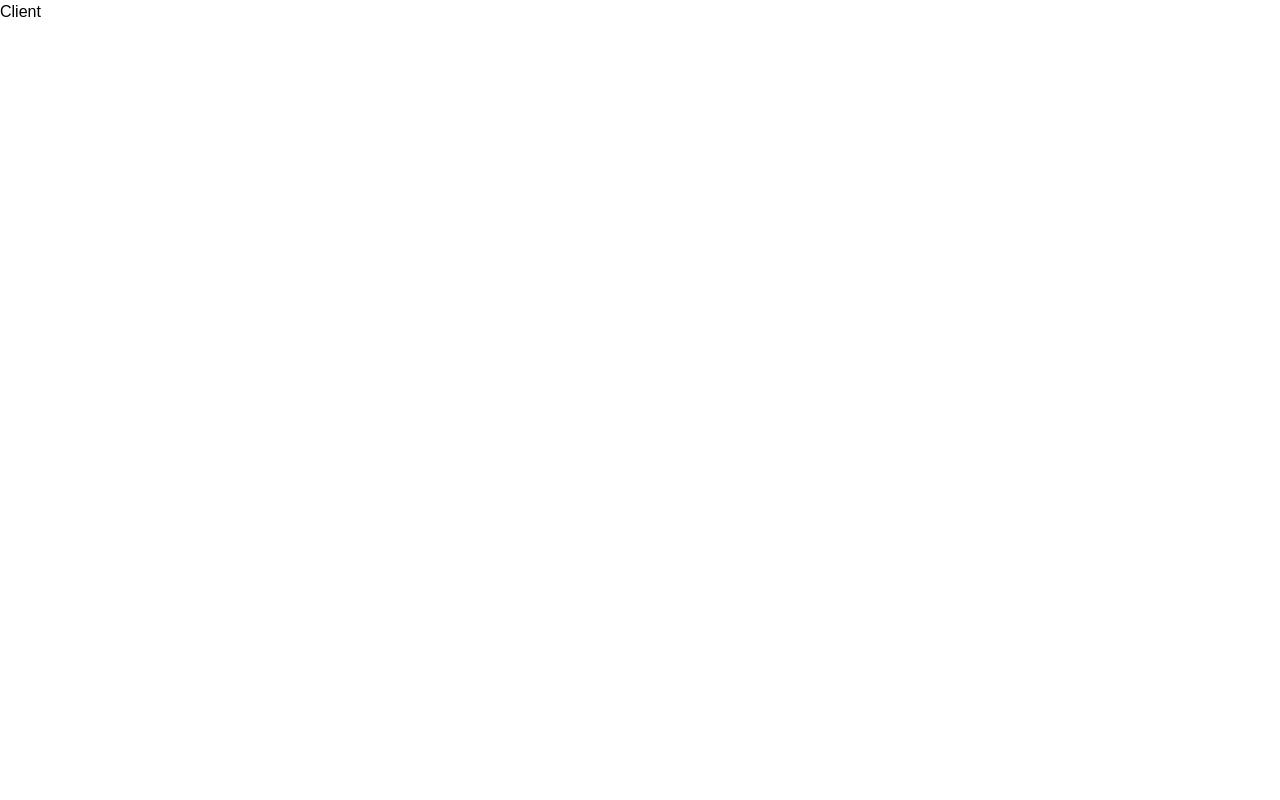
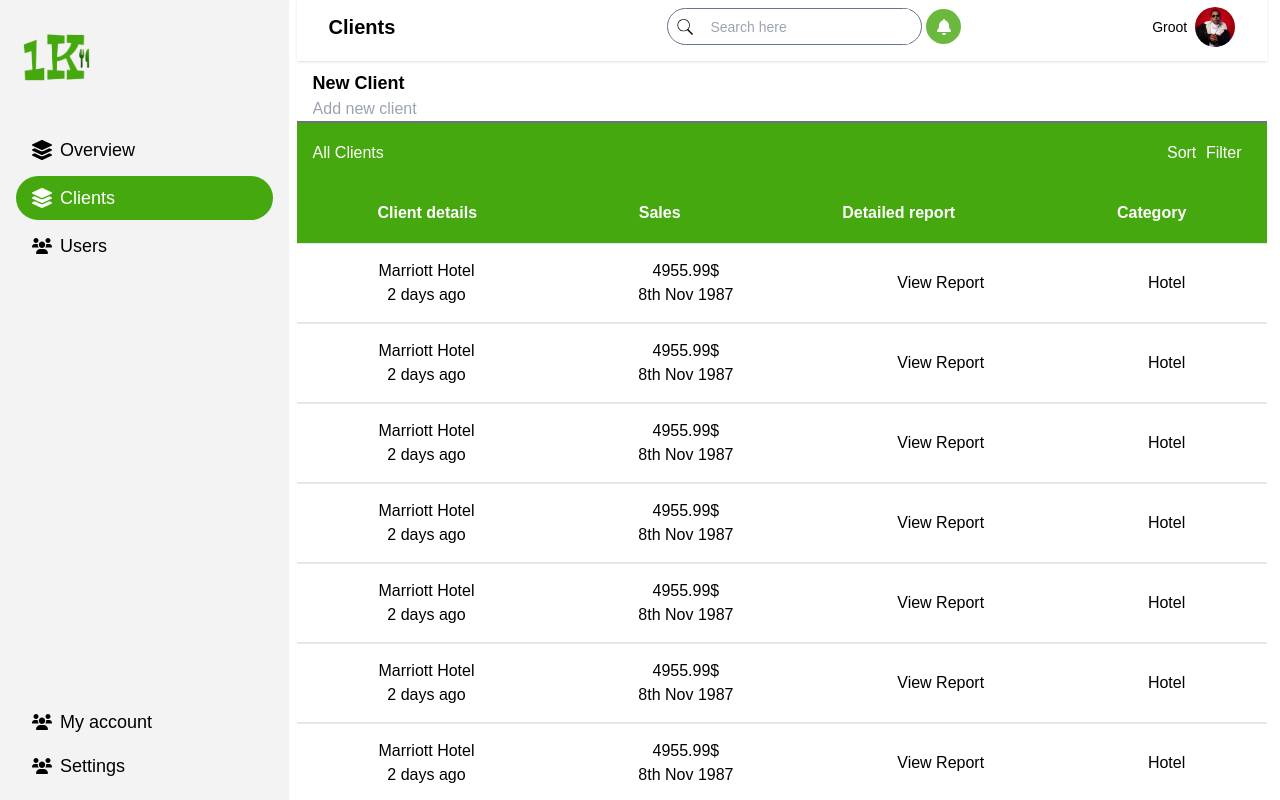
Before and after one commit to back-ticks/1k-restaurant, a React (Create React App) app in the folder 1k-restaurant/: page /clients in a window 1280 px wide. Shown: the top 800 px of the page. Built offline with nearby package versions, Linux system fonts and the light colour scheme.

Commit message:
handled clients page

```diff
--- /dev/null
+++ b/1k-restaurant/src/components/clientsDesc.js
@@ -0,0 +1,59 @@
+import React from 'react'
+import ClientDetails from './clientsDetails'
+
+function ClientDesc(props) {
+    return (
+        <div className='flex flex-col justify-center items-center text-white'>
+            <div className='w-full'>
+                <div className=' h-[60px] w-full bg-[#46A80F] items-center flex flex-row justify-between px-4'>
+                    <p>All Clients</p>
+                    <div className='flex flex-row justify-evenly w-[10%]'>
+                        <section>
+                            Sort
+                        </section>
+                        <section>
+                            Filter
+                        </section>
+                    </div>
+                </div>
+                <div className='flex items-center w-full'>
+                    <table className='w-full flex flex-col bg-[#46A80F] items-center'>
+                        <tr className='w-full h-[60px] flex flex-row justify-around items-center'>
+                            <th>
+                                Client details
+                            </th>
+                            <th>
+                                Sales
+                            </th>
+                            <th>
+                                Detailed report
+                            </th>
+                            <th>
+                                Category
+                            </th>
+                        </tr>
+                        <tr className='w-full h-full flex flex-col justify-around items-center bg-white text-black'>
+                            <ClientDetails details='Marriott Hotel' price='4955.99$' date='8th Nov 1987' category='Hotel' update='2 days ago' />
+                            <ClientDetails details='Marriott Hotel' price='4955.99$' date='8th Nov 1987' category='Hotel' update='2 days ago' />
+                            <ClientDetails details='Marriott Hotel' price='4955.99$' date='8th Nov 1987' category='Hotel' update='2 days ago' />
+                            <ClientDetails details='Marriott Hotel' price='4955.99$' date='8th Nov 1987' category='Hotel' update='2 days ago' />
+                            <ClientDetails details='Marriott Hotel' price='4955.99$' date='8th Nov 1987' category='Hotel' update='2 days ago' />
+                            <ClientDetails details='Marriott Hotel' price='4955.99$' date='8th Nov 1987' category='Hotel' update='2 days ago' />
+                            <ClientDetails details='Marriott Hotel' price='4955.99$' date='8th Nov 1987' category='Hotel' update='2 days ago' />
+                            <ClientDetails details='Marriott Hotel' price='4955.99$' date='8th Nov 1987' category='Hotel' update='2 days ago' />
+                            <ClientDetails details='Marriott Hotel' price='4955.99$' date='8th Nov 1987' category='Hotel' update='2 days ago' />
+                            <ClientDetails details='Marriott Hotel' price='4955.99$' date='8th Nov 1987' category='Hotel' update='2 days ago' />
+                            <ClientDetails details='Marriott Hotel' price='4955.99$' date='8th Nov 1987' category='Hotel' update='2 days ago' />
+                            <ClientDetails details='Marriott Hotel' price='4955.99$' date='8th Nov 1987' category='Hotel' update='2 days ago' />
+                            <ClientDetails details='Marriott Hotel' price='4955.99$' date='8th Nov 1987' category='Hotel' update='2 days ago' />
+                            <ClientDetails details='Marriott Hotel' price='4955.99$' date='8th Nov 1987' category='Hotel' update='2 days ago' />
+                            <ClientDetails details='Marriott Hotel' price='4955.99$' date='8th Nov 1987' category='Hotel' update='2 days ago' />
+                        </tr>
+                    </table>
+                </div>
+            </div>
+        </div >
+    )
+}
+
+export default ClientDesc
--- /dev/null
+++ b/1k-restaurant/src/components/clientsDetails.js
@@ -0,0 +1,25 @@
+
+import React from 'react'
+
+function ClientDetails(props) {
+  return (
+    <div className='h-20 w-full border-y flex flex-row justify-around items-center text-center'>
+        <td>
+            {props.details}
+            <h5>{props.update}</h5>
+        </td>
+        <td>
+            {props.price}
+            <h5>{props.date}</h5>
+        </td>
+        <td>
+            <button>View Report</button>
+        </td>
+        <td>
+            <button>{props.category}</button>
+        </td>
+    </div>
+  )
+}
+
+export default ClientDetails
--- a/1k-restaurant/src/pages/clients/clientsPage.js
+++ b/1k-restaurant/src/pages/clients/clientsPage.js
@@ -1,8 +1,24 @@
 import React from 'react'
+import NavBar from '../../components/NavBar'
+import Header from '../../components/header'
+import profileImg from '../../img/test.png'
+import ClientDesc from '../../components/clientsDesc'
 
 function Client() {
     return (
-        <div>Client</div>
+        <div className='main w-[99%] flex flex-row'>
+            <NavBar active={'clients'} />
+            <div className='leftPart w-[80%] flex flex-col ml-2 items-center'>
+                <Header title={'Clients'} img={profileImg} username={'Groot'} />
+                <div className='lists flex flex-col w-[100%] mt-2 h-[85%]'>
+                    <div className='w-[100%] justify-evenly items-center'>
+                        <p className='text-lg font-semibold px-4'>New Client</p>
+                        <input type={'text'} placeholder='Add new client' className='border-b-2 w-full border-gray-500 outline-none px-4'></input>
+                    </div>
+                    <ClientDesc />
+                </div>
+            </div>
+        </div>
     )
 }
 
```
